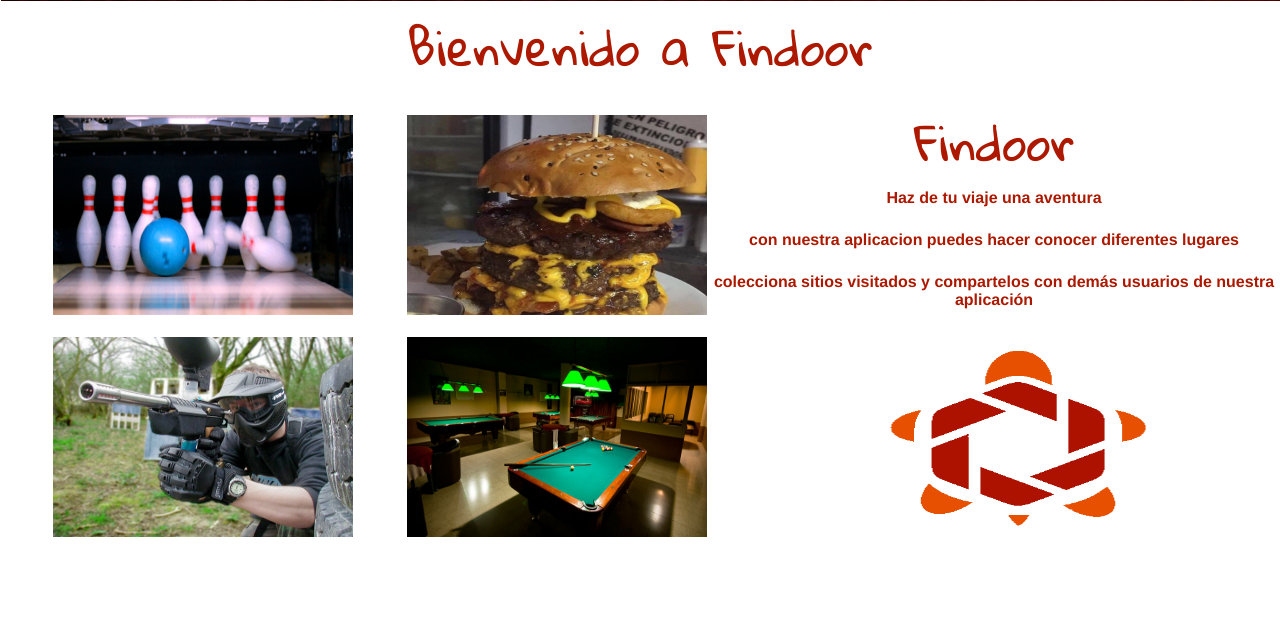
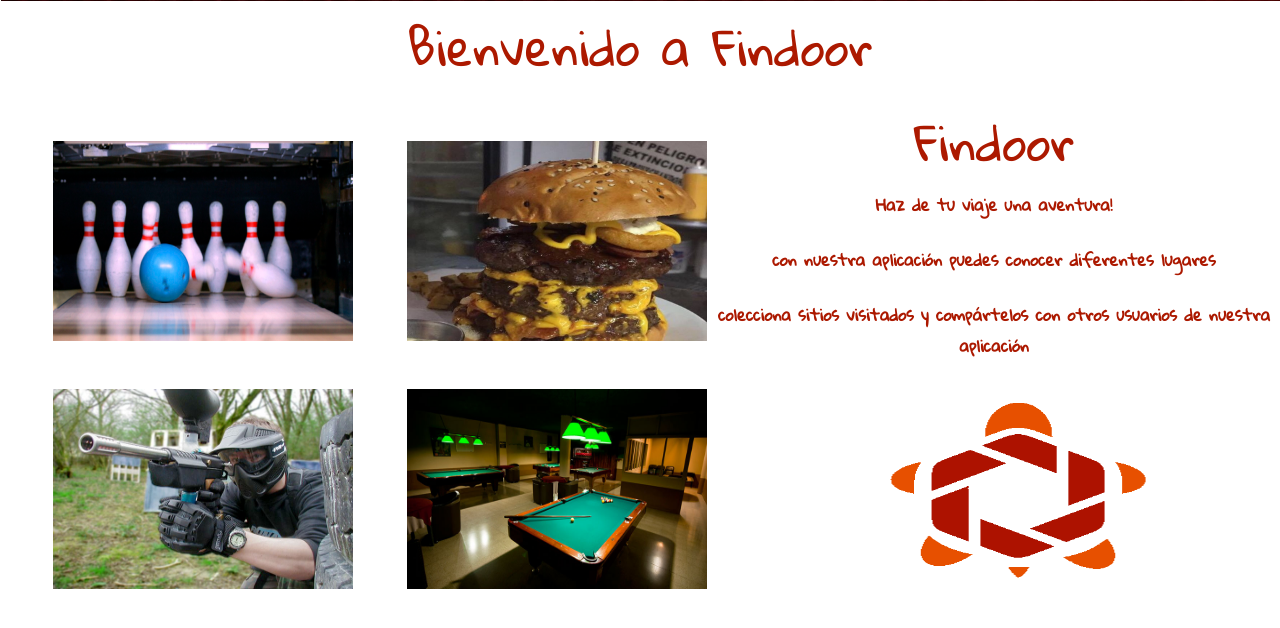
Before and after one commit to Joseph21XD/Findoor-Backend, a Django app: page / in a window 1280 px wide. Shown: the part 99-727 px from the top of the page. Run offline with Django 3.2, Linux system fonts and the light colour scheme; lists and menus that the app fills with data are empty; some web fonts are replaced.

Commit message:
arreglo final css

```diff
--- a/hello/static/style.css
+++ b/hello/static/style.css
@@ -31,6 +31,7 @@
 
 p {
 	margin: 0 0 1.5em 0;
+	font-family: 'Gloria Hallelujah', cursive;
 	color: #AC1900;
 }
 
--- a/hello/templates/index.html
+++ b/hello/templates/index.html
@@ -2,7 +2,7 @@
 <html>
 
 	<head>
-        <title>McDona</title>
+        <title>Findoor</title>
 
 
 		  <link href="https://fonts.googleapis.com/css?family=Gloria+Hallelujah" rel="stylesheet">
@@ -21,9 +21,9 @@
 			<th><img src="{% static 'sitio3.jpg' %}" width="300" height="200"></th>
 			<th><img src="{% static 'sitio4.jpg' %}" width="300" height="200"></th>
 			<th><h1>Findoor</h1>
-		<p>Haz de tu viaje una aventura</p>
-		<p>con nuestra aplicacion puedes hacer conocer diferentes lugares </p>
-		<p>colecciona sitios visitados y compartelos con demás usuarios de nuestra aplicación</p></th>
+		<p>Haz de tu viaje una aventura!</p>
+		<p>con nuestra aplicación puedes conocer diferentes lugares </p>
+		<p>colecciona sitios visitados y compártelos con otros usuarios de nuestra aplicación</p></th>
 	    </tr>
 	    <tr>
 			<th><img src="{% static 'sitio1.jpg' %}" width="300" height="200"></th>
```
